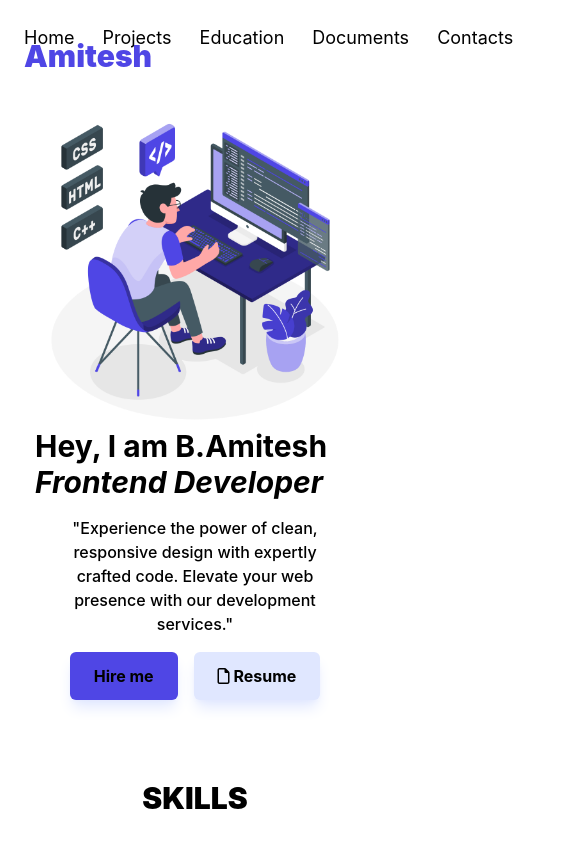
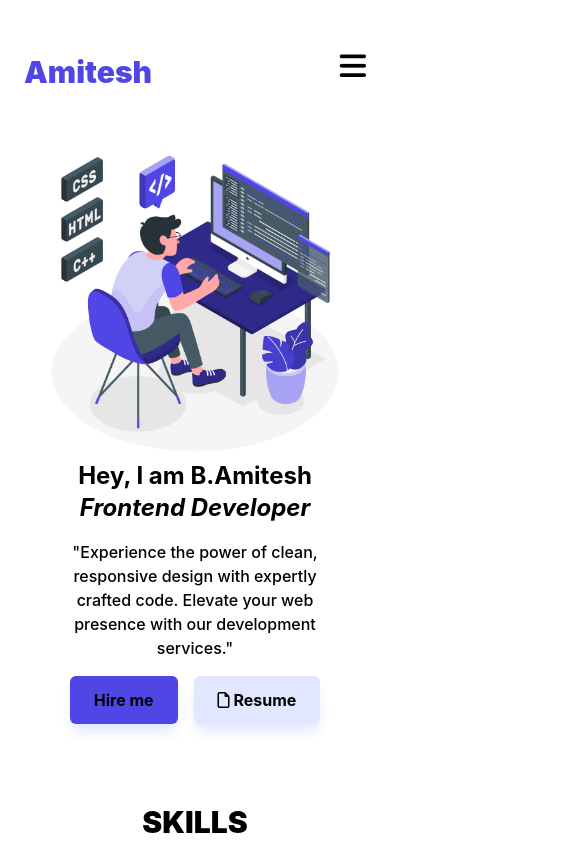
Before and after one commit to amitesh-183/myPortfolioWebsite, a React (Create React App) app: page / in a window 390 px wide. Shown: the top 844 px of the page, 585 px wide, since content can reach past the window. Built offline with nearby package versions, Linux system fonts and the light colour scheme.

Commit message:
Responsive Update-2

```diff
--- a/src/components/Contact.jsx
+++ b/src/components/Contact.jsx
@@ -4,20 +4,11 @@ const Contact = () => {
   return (
     <div>
       <div className="contact container text-center py-4" id="contact">
-        {/* <video
-          className=" absolute -z-10 mb-40 max-h-screen-md max-w-screen-3xl"
-          autoPlay
-          loop
-          muted
-          playsInline
-          src="./assets/bg.mp4"
-        ></video> */}
         <h2 className="uppercase font-black justify-center text-3xl mt-20">
           Contact Me
         </h2>
-        <p>Amitesh</p>
         <div className=" m-8 py-8">
-          <form action="" className="grid grid-cols-2 font-bold">
+          <form action="" className="grid lg:grid-cols-2 grid-cols-1 font-bold">
             <div className="rounded-md flex flex-col gap-8">
               <input
                 className="rounded-md p-4 mx-10 outline-none shadow-slate-900 shadow-md bg-slate-200 hover:shadow-violet-300 duration-500"
@@ -39,16 +30,16 @@ const Contact = () => {
             </div>
             <div>
               <textarea
-                className="p-6 rounded-md outline-none hover:shadow-violet-300 duration-500 shadow-slate-900 shadow-md bg-slate-200"
+                className="lg:p-6 rounded-md outline-none hover:shadow-violet-300 duration-500 shadow-slate-900 shadow-md bg-slate-200 mt-8 p-4"
                 name="message"
                 id=""
                 placeholder="Your Message"
-                cols="70"
+                cols="40"
                 rows="8"
               ></textarea>
             </div>
           </form>
-          <button className="mx-[620px] px-10 font-black text-lg duration-500 cursor-pointer hover:bg-indigo-700 rounded-lg mt-6 py-4 flex justify-center shadow-lg shadow-indigo-500/40 hover:shadow-indigo-600  bg-indigo-600">
+          <button className="mx-auto lg:mx-[620px] px-10 font-black text-lg duration-500 cursor-pointer hover:bg-indigo-700 rounded-lg mt-6 py-4 flex justify-center shadow-lg shadow-indigo-500/40 hover:shadow-indigo-600  bg-indigo-600">
             Send Message
           </button>
         </div>
--- a/src/components/NavbarComp.jsx
+++ b/src/components/NavbarComp.jsx
@@ -16,8 +16,12 @@ const NavbarComp = () => {
           </Link>
         </div>
         <div className="flex lg:pt-8 md:mr-0 sm:flex-row md:pt-6">
-          <div></div>
-          <ul className="flex lg:flex lg:flex-row gap-7 md:justify-end sm:flex-col sm:hidden">
+          <div className=" text-3xl pt-6 lg:hidden md:hidden">
+            <a href="/">
+              <i class="fa fa-bars" aria-hidden="true"></i>
+            </a>
+          </div>
+          <ul className="hidden lg:flex lg:flex-row gap-7 md:flex md:flex-row md:justify-end sm:flex-col">
             <li className="hover:text-indigo-600 hover:scale-110 duration-150 text-lg hover:skew-x-6">
               <a href="#home">Home</a>
             </li>
--- a/src/screens/HomeScreen.jsx
+++ b/src/screens/HomeScreen.jsx
@@ -16,10 +16,10 @@ const HomeScreen = () => {
 
       <div className="lg:relative flex-col-reverse max-w-xs mx-auto pt-8 container lg:pt-24 lg:mb-44 lg:gap-40 lg:px-36 flex lg:flex-row justify-around md:flex-col-reverse md:pt-8 md:mx-auto  sm:flex-col-reverse sm:pt-16">
         <div className="md:text-center md:mx-auto sm:text-center">
-          <h1 className=" text-3xl lg:text-5xl lg:text-left lg:px-0 lg:mt-10 lg:pt-32 font-bold">
+          <h1 className="mx-auto text-center  text-2xl lg:text-5xl lg:text-left lg:px-0 lg:mt-10 lg:pt-32 font-bold">
             Hey, I am B.Amitesh <em>Frontend Developer</em>
           </h1>
-          <p className="text-center p-4 lg:py-6 lg:text-left lg:px-0 font-medium md:px-20 md:py-6 md:mx-auto sm:px-16 sm:py-6">
+          <p className="text-center mx-auto p-4 lg:py-6 lg:text-left lg:px-0 font-medium md:px-20 md:py-6 md:mx-auto sm:px-16 sm:py-6">
             "Experience the power of clean, responsive design with expertly
             crafted code. Elevate your web presence with our development
             services."
```
